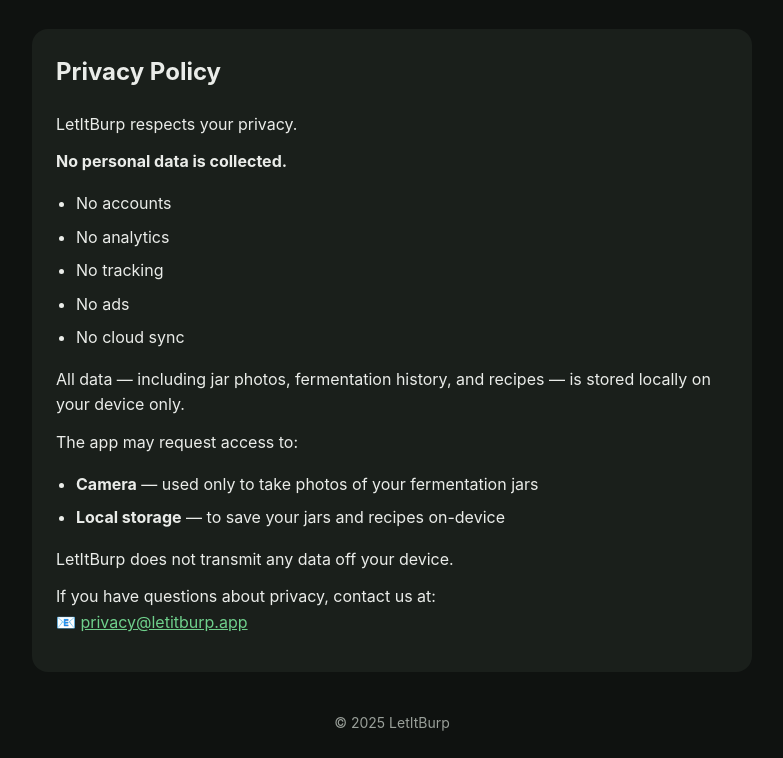
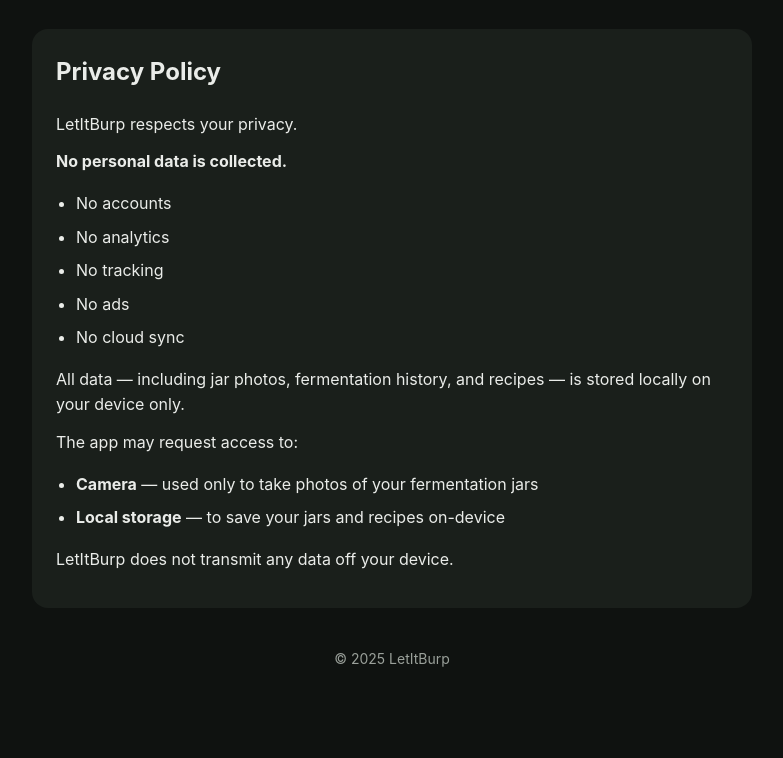
Before and after one commit to Futitisme/LetItBurp, a plain HTML site: page index.html in a window 1280 px wide. Shown: the part 564-1322 px from the top of the page, without its empty margins (248-1031 px from the left). After the commit the page ends 1259 px from the top, so only its background shows below. Drawn offline with Linux system fonts and the light colour scheme.

Commit message:
Update index.html

```diff
--- a/index.html
+++ b/index.html
@@ -162,10 +162,6 @@
         LetItBurp does not transmit any data off your device.
       </p>
 
-      <p>
-        If you have questions about privacy, contact us at:<br />
-        📧 <a href="mailto:privacy@letitburp.app">privacy@letitburp.app</a>
-      </p>
     </section>
 
     <footer>
```
